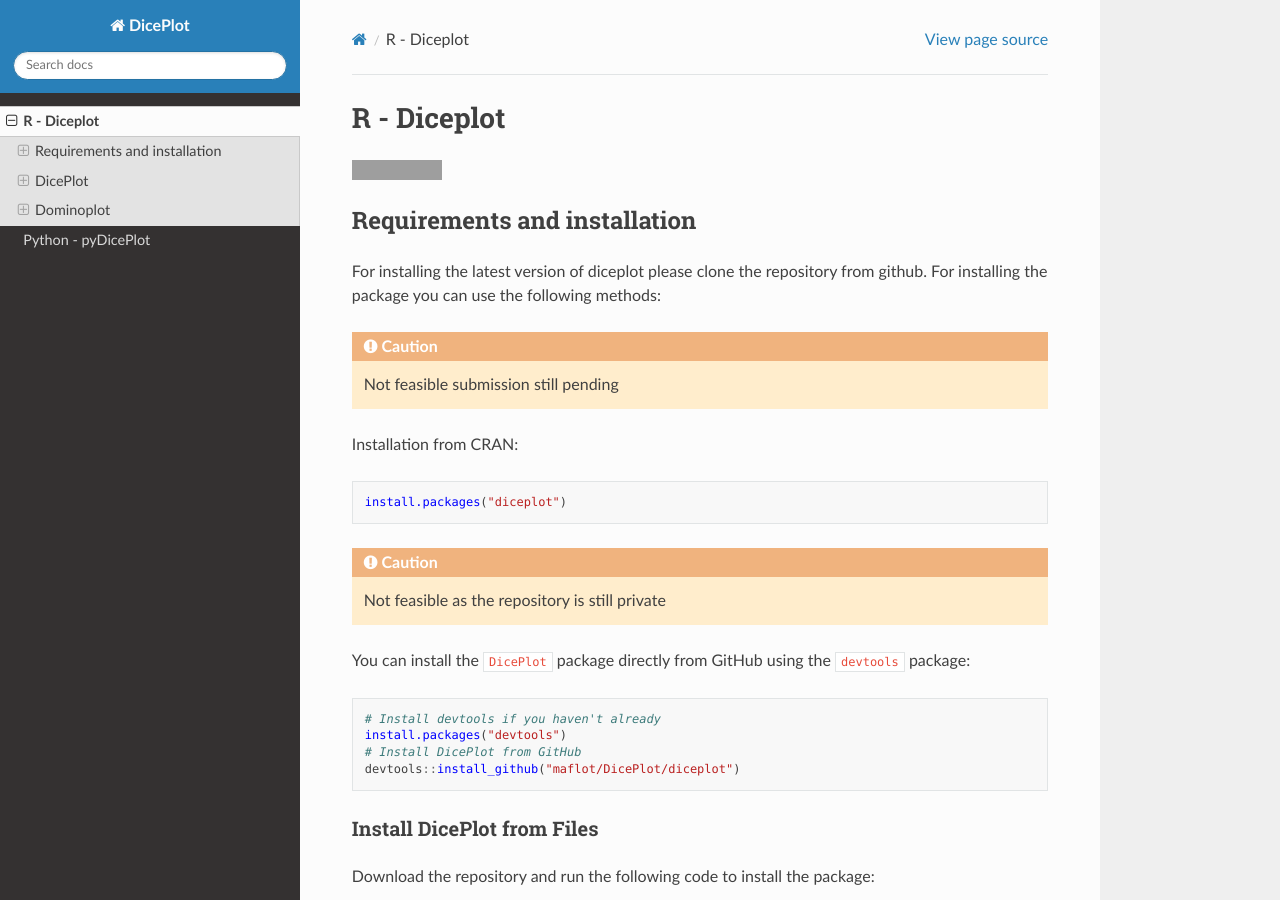
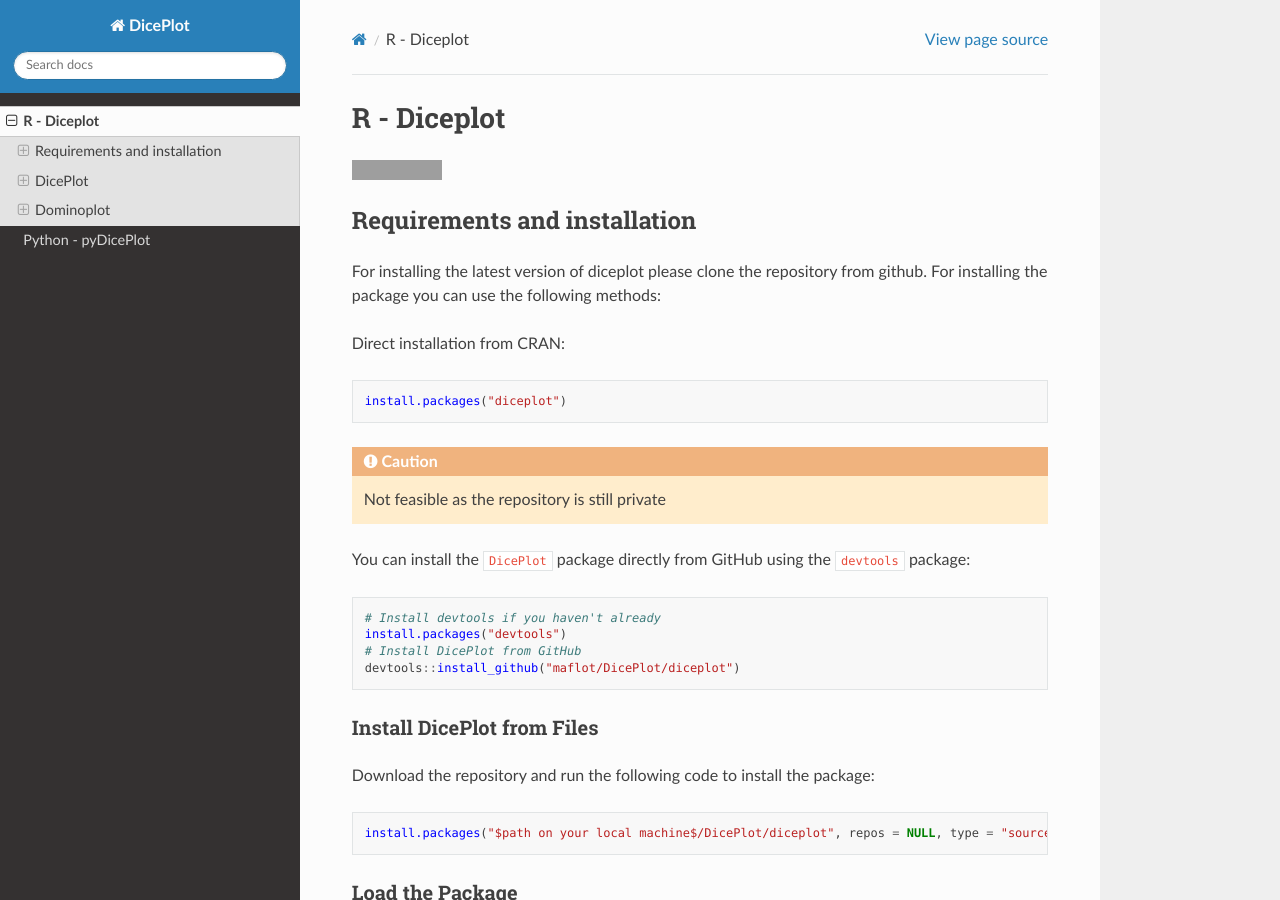
Before and after one commit to maflot/ReadTheDocsDiceplot, a Sphinx documentation site: the page built from docs/source/R.rst, in a window 1280 px wide and 900 px high. Built offline with Sphinx 7.4.7 and the Read the Docs theme 3.1.0, drawn with Linux system fonts in a browser that asks for light colours; grey boxes are pictures that could not be loaded.

Commit message:
Update R.rst

```diff
--- a/docs/source/R.rst
+++ b/docs/source/R.rst
@@ -10,11 +10,7 @@
 For installing the latest version of diceplot please clone the repository from github.
 For installing the package you can use the following methods:
 
-.. caution::
-
-   Not feasible submission still pending
-
-Installation from CRAN:
+Direct installation from CRAN:
 
 .. code-block:: r
 
```
